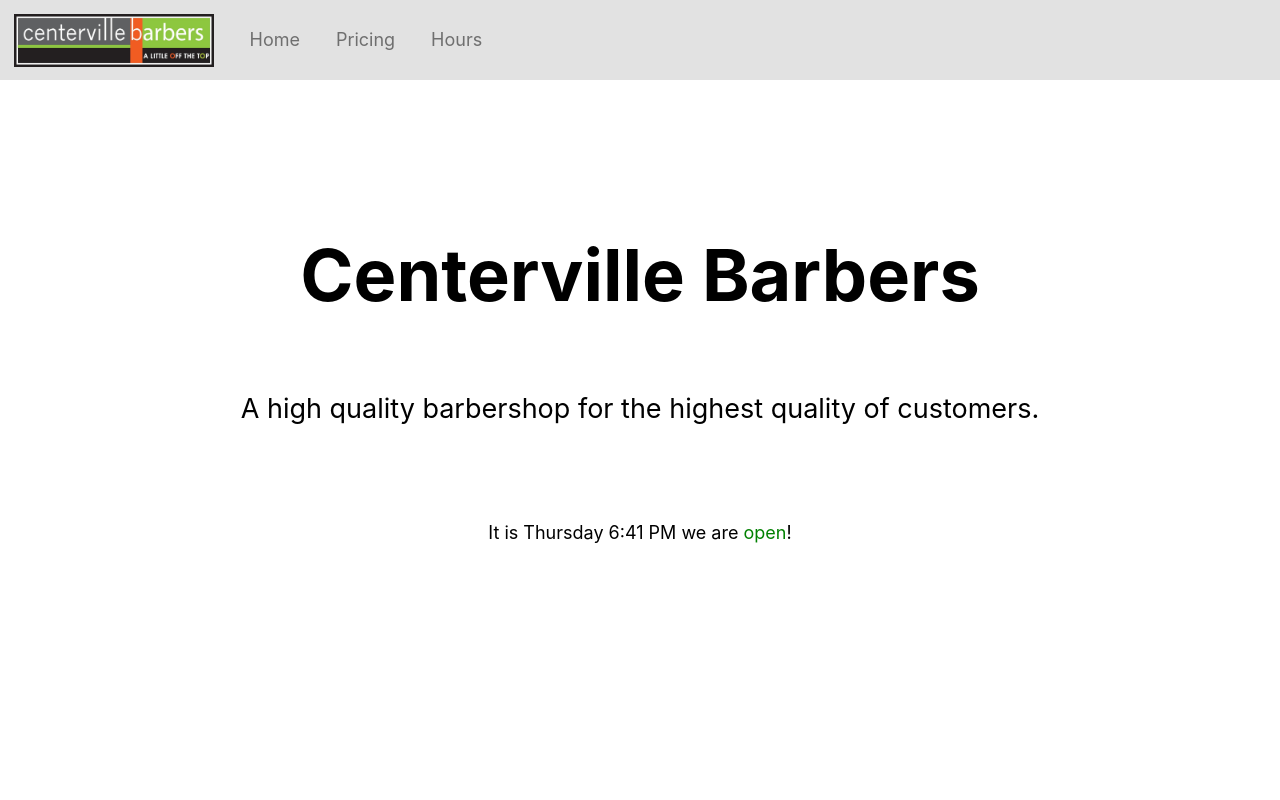
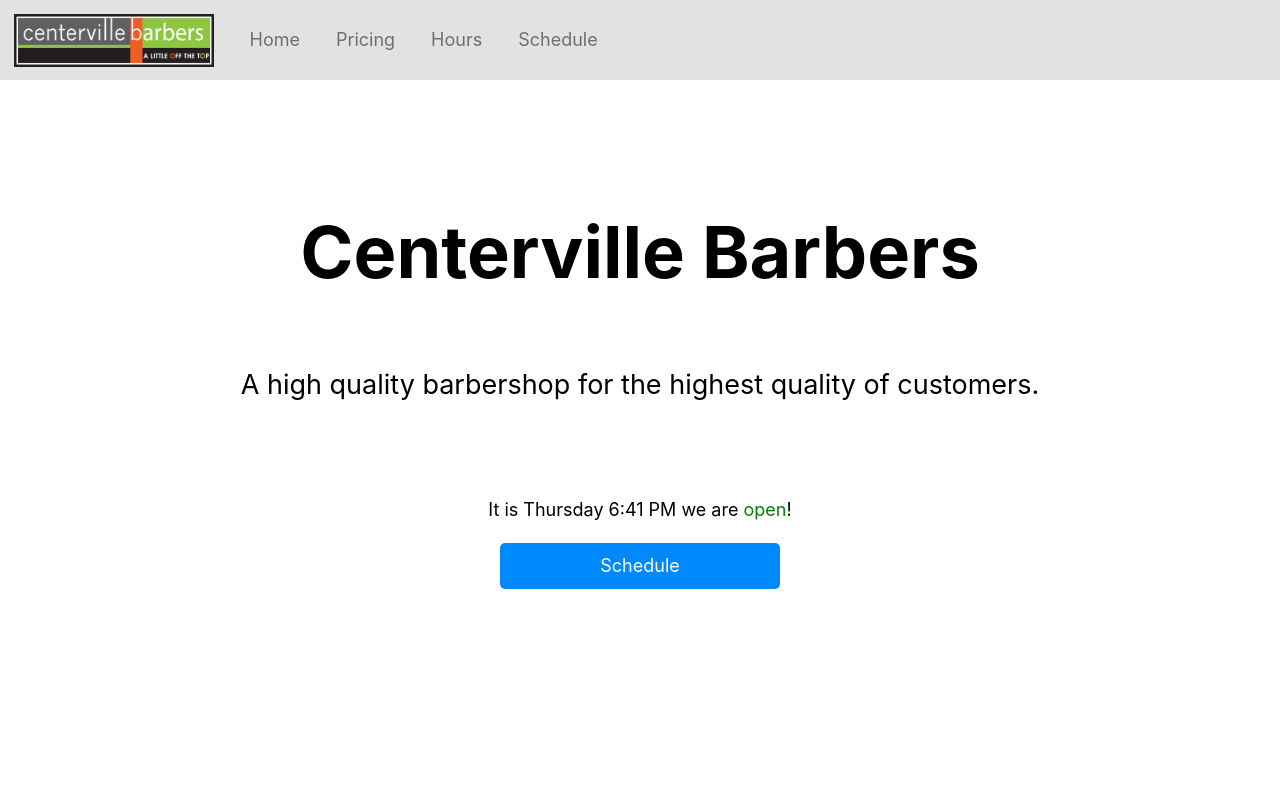
Before and after one commit to CStanton-dev/centerville-barbers, a Next.js app: page / in a window 1280 px wide. Shown: the top 800 px of the page. Built offline with nearby package versions, Linux system fonts and the light colour scheme.

Commit message:
Created Schedule Page
The Schedule page allows users to schedule appointments
with centerville barbers using the Resurva applet.

Modifications to various pages for consitancy and styling.

```diff
--- a/components/navbar.js
+++ b/components/navbar.js
@@ -35,6 +35,11 @@ export default function Navbar() {
       <Modal title="Hours of Operation" onClose={() => setShow(false)} show={show}>
         <BusinessHours />
       </Modal>
+      <Link href='/schedule' passHref>
+        <a className={styles.NavLink}>
+          Schedule
+        </a>
+      </Link>
     </nav>
   )
 }
--- a/components/scheduleButton.js
+++ b/components/scheduleButton.js
@@ -1,3 +1,4 @@
+import Link from 'next/link';
 import styles from './styles/scheduleButton.module.css';
 
 export default function ScheduleButton(props) {
@@ -7,7 +8,12 @@ export default function ScheduleButton(props) {
   if (status == 'unavailable') {
     button = <button className={styles.disabled} disabled>Unavailable</button>
   } else {
-    button = <button className={styles.schedule}>Schedule</button>
+    button =
+      <Link href='/schedule' passHref>
+        <a className={styles.schedule}>
+          Schedule
+        </a>
+      </Link>
   }
 
   return (button)
--- a/components/styles/scheduleButton.module.css
+++ b/components/styles/scheduleButton.module.css
@@ -5,12 +5,16 @@
   padding: 0.5rem;
   border-radius: 5px;
   border: 0;
+  font-size: 18px;
+  line-height: 1.6;
 }
 
 .schedule {
   color: #FFF;
   background-color: #0089fc;
   width: 100%;
+  display: block;
+  text-align: center;
   padding: 0.5rem;
   border-radius: 5px;
   border: 0;
--- a/pages/index.js
+++ b/pages/index.js
@@ -2,6 +2,7 @@ import Head from 'next/head'
 import Layout from '../components/layout'
 import IsOpen from '../components/isOpen'
 import styles from '../styles/Home.module.css'
+import ScheduleButton from '../components/scheduleButton'
 
 export default function Home() {
   return (
@@ -24,6 +25,9 @@ export default function Home() {
         </h1>
         <p className={styles.description}>A high quality barbershop for the highest quality of customers.</p>
         <IsOpen />
+        <div className={styles.wrapper}>
+          <ScheduleButton />
+        </div>
       </main>
     </Layout>
   )
--- a/styles/Home.module.css
+++ b/styles/Home.module.css
@@ -39,13 +39,8 @@
   font-size: 1.5rem;
 }
 
-.code {
-  background: #fafafa;
-  border-radius: 5px;
-  padding: 0.75rem;
-  font-size: 1.1rem;
-  font-family: Menlo, Monaco, Lucida Console, Liberation Mono, DejaVu Sans Mono,
-    Bitstream Vera Sans Mono, Courier New, monospace;
+.wrapper {
+  width: 35%;
 }
 
 .logo {
--- /dev/null
+++ b/styles/Schedule.module.css
@@ -0,0 +1,14 @@
+.title {
+  margin: 0;
+  font-size: 4rem;
+}
+
+.description {
+  margin-top: 0;
+}
+
+.wrapper {
+  display: flex;
+  justify-content: center;
+  align-items: center;
+}
```
Also changed, not shown: pages/schedule.js (+10 -0 lines), components/styles/navbar.module.css (line endings or trailing spaces).
